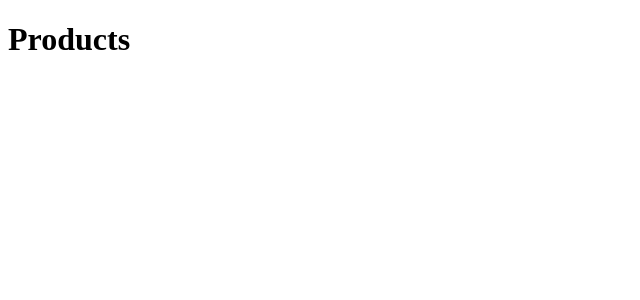
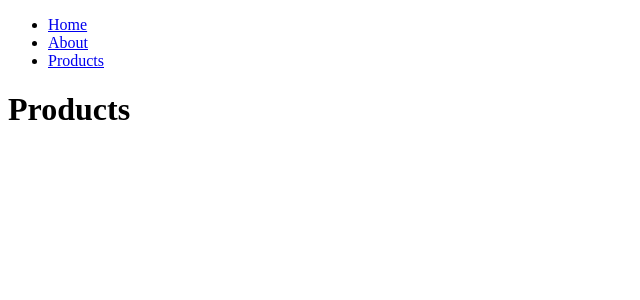
Before and after one commit to dkonvisar/nuxt-crash-site, a Nuxt app: page /products in a window 1280 px wide. Shown: the top 300 px of the page, without its empty margins (0-640 px from the left). Built offline with nearby package versions, Linux system fonts and the light colour scheme.

Commit message:
NuxtLink

```diff
--- a/app/pages/products/index.vue
+++ b/app/pages/products/index.vue
@@ -1,3 +1,12 @@
 <template>
+  <header>
+    <nav>
+      <ul>
+        <li><NuxtLink to="/">Home</NuxtLink></li>
+        <li><NuxtLink to="/about">About</NuxtLink></li>
+        <li><NuxtLink to="/products">Products</NuxtLink></li>
+      </ul>
+    </nav>
+  </header>
   <h1>Products</h1>
 </template>
```
